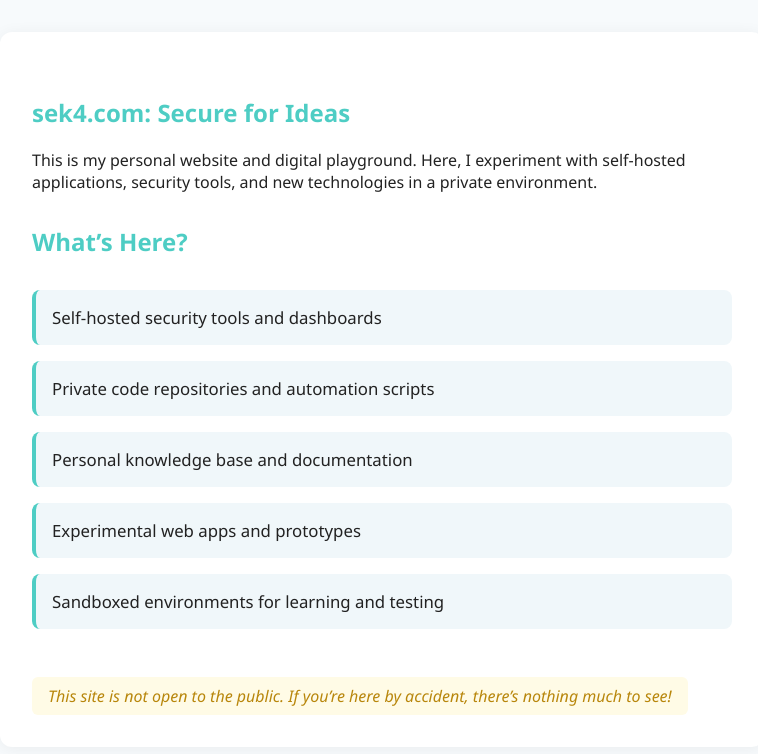
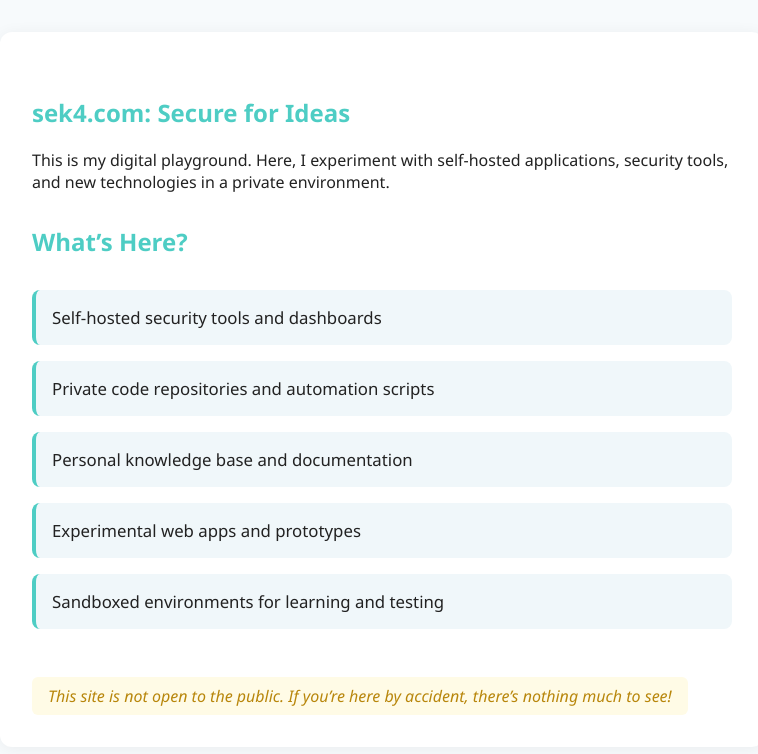
Before and after one commit to sht/sek4, a plain HTML site: page index.html in a window 1280 px wide. Shown: the whole page, without its empty margins (258-1016 px from the left). Drawn offline with Linux system fonts and the light colour scheme.

Commit message:
Content updated

```diff
--- a/index.html
+++ b/index.html
@@ -93,7 +93,7 @@
     <main>
         <h2>sek4.com: Secure for Ideas</h2>
         <p>
-            This is my personal website and digital playground. Here, I experiment with self-hosted applications, security tools, and new technologies in a private environment.
+            This is my digital playground. Here, I experiment with self-hosted applications, security tools, and new technologies in a private environment.
         </p>
         <h2>What’s Here?</h2>
         <ul class="apps-list">
```
